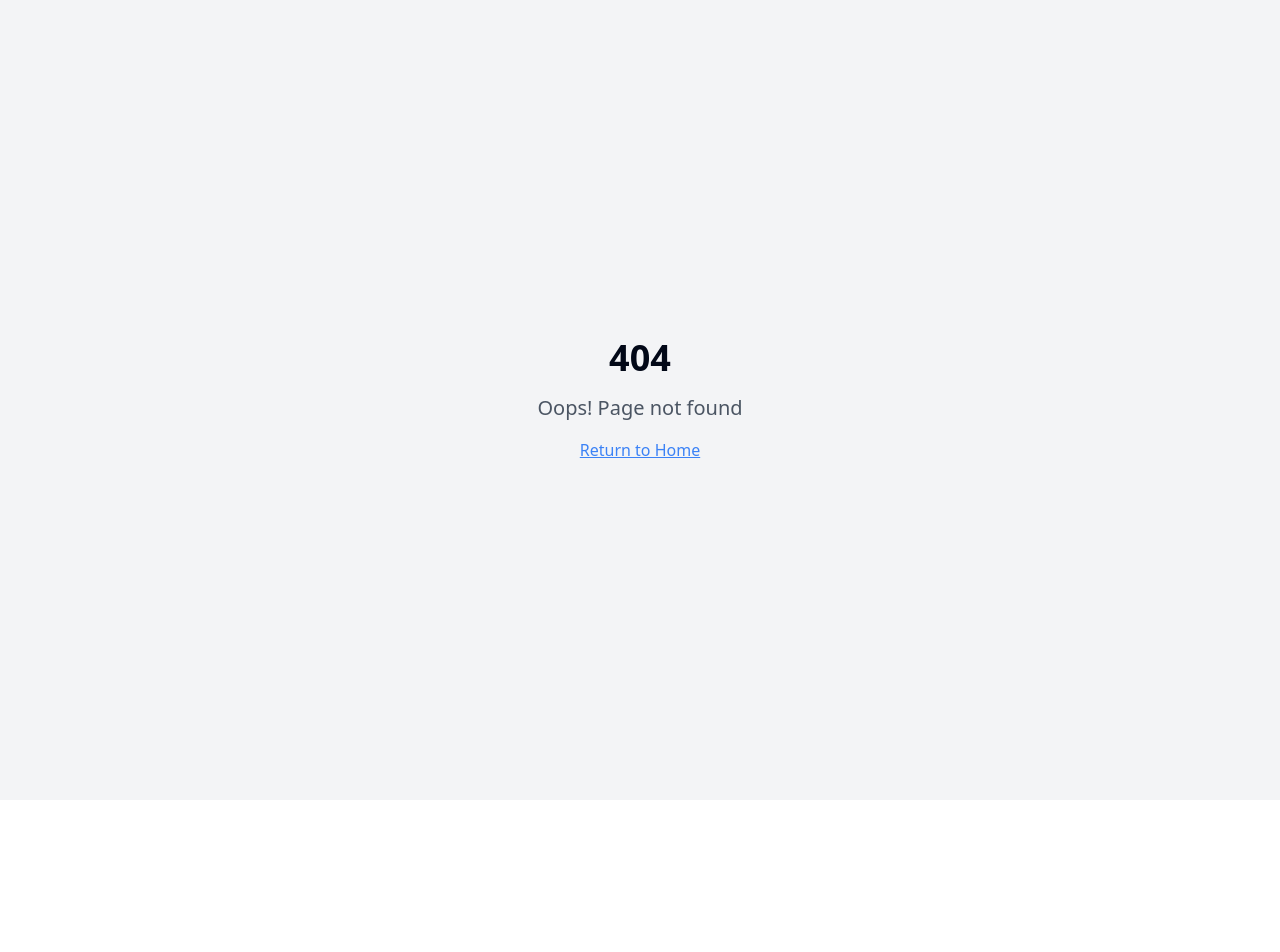
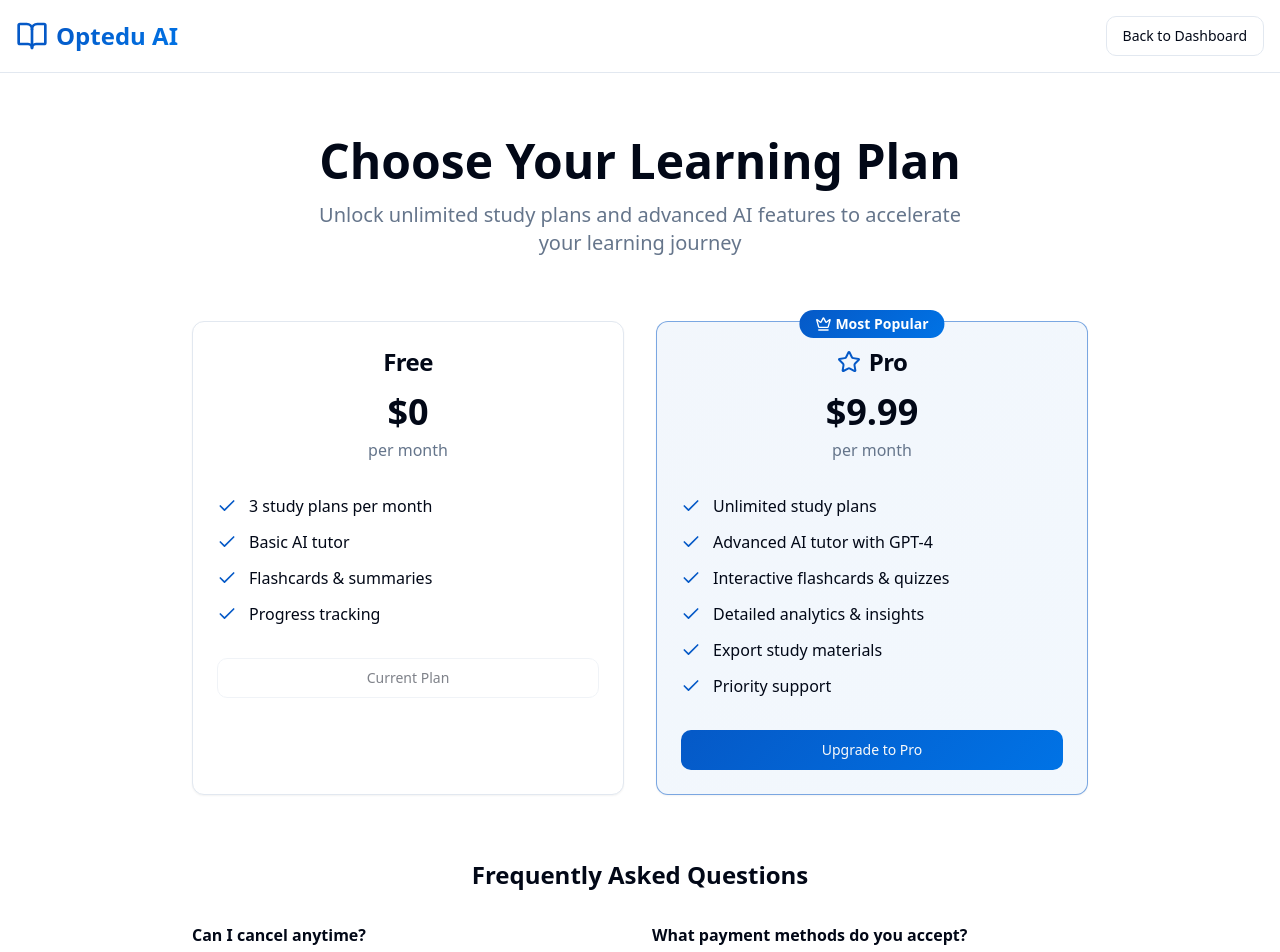
Before and after one commit to Olasty25/optedu-ai-tutor, a React (Vite) app: page /pricing in a window 1280 px wide. Before the commit this address had no page. Shown: the top 952 px of the page. Before the commit the page ends 800 px from the top, so only its background shows below. Built offline with nearby package versions, Linux system fonts and the light colour scheme.

Commit message:
Add pricing link and button

```diff
--- a/src/App.tsx
+++ b/src/App.tsx
@@ -10,6 +10,7 @@ import Preferences from "./pages/Preferences";
 import Dashboard from "./pages/Dashboard";
 import GeneratePlan from "./pages/GeneratePlan";
 import StudyModule from "./pages/StudyModule";
+import Pricing from "./pages/Pricing";
 import NotFound from "./pages/NotFound";
 
 const queryClient = new QueryClient();
@@ -27,6 +28,7 @@ const App = () => (
           <Route path="/preferences" element={<Preferences />} />
           <Route path="/dashboard" element={<Dashboard />} />
           <Route path="/generate-plan" element={<GeneratePlan />} />
+          <Route path="/pricing" element={<Pricing />} />
           <Route path="/study/:id" element={<StudyModule />} />
           {/* ADD ALL CUSTOM ROUTES ABOVE THE CATCH-ALL "*" ROUTE */}
           <Route path="*" element={<NotFound />} />
--- a/src/components/ui/navigation.tsx
+++ b/src/components/ui/navigation.tsx
@@ -14,6 +14,11 @@ export const Navigation = () => {
         </Link>
 
         <div className="flex items-center space-x-4">
+          <Link to="/pricing">
+            <Button variant="ghost" size="sm">
+              Pricing
+            </Button>
+          </Link>
           <Link to="/login">
             <Button variant="ghost" size="sm">
               <LogIn className="h-4 w-4 mr-2" />
--- a/src/pages/Dashboard.tsx
+++ b/src/pages/Dashboard.tsx
@@ -137,9 +137,11 @@ const Dashboard = () => {
 
           <div className="text-center">
             <p className="text-lg mb-4">{stats.freePlansLeft} free plans left.</p>
-            <Button variant="outline" size="lg" className="px-8">
-              Upgrade to Pro
-            </Button>
+            <Link to="/pricing">
+              <Button variant="outline" size="lg" className="px-8">
+                Upgrade to Pro
+              </Button>
+            </Link>
           </div>
         </div>
 
--- /dev/null
+++ b/src/pages/Pricing.tsx
@@ -0,0 +1,151 @@
+import { Button } from "@/components/ui/button";
+import { Card, CardContent, CardHeader, CardTitle } from "@/components/ui/card";
+import { BookOpen, Check, Star, Crown } from "lucide-react";
+import { Link } from "react-router-dom";
+
+const Pricing = () => {
+  return (
+    <div className="min-h-screen bg-background">
+      {/* Header */}
+      <header className="border-b border-border bg-white/50 backdrop-blur-sm sticky top-0 z-10">
+        <div className="container mx-auto px-4 py-4 flex items-center justify-between">
+          <Link to="/" className="flex items-center space-x-2">
+            <BookOpen className="h-8 w-8 text-primary" />
+            <span className="text-2xl font-bold bg-gradient-hero bg-clip-text text-transparent">
+              Optedu AI
+            </span>
+          </Link>
+
+          <div className="flex items-center space-x-4">
+            <Link to="/dashboard">
+              <Button variant="outline">
+                Back to Dashboard
+              </Button>
+            </Link>
+          </div>
+        </div>
+      </header>
+
+      <div className="container mx-auto px-4 py-16">
+        {/* Hero Section */}
+        <div className="text-center mb-16">
+          <h1 className="text-4xl md:text-5xl font-bold mb-4">
+            Choose Your Learning Plan
+          </h1>
+          <p className="text-xl text-muted-foreground mb-8 max-w-2xl mx-auto">
+            Unlock unlimited study plans and advanced AI features to accelerate your learning journey
+          </p>
+        </div>
+
+        {/* Pricing Cards */}
+        <div className="grid md:grid-cols-2 gap-8 max-w-4xl mx-auto">
+          {/* Free Plan */}
+          <Card className="relative">
+            <CardHeader className="text-center pb-2">
+              <CardTitle className="text-2xl mb-2">Free</CardTitle>
+              <div className="text-4xl font-bold">$0</div>
+              <p className="text-muted-foreground">per month</p>
+            </CardHeader>
+            <CardContent className="pt-6">
+              <ul className="space-y-3 mb-8">
+                <li className="flex items-center">
+                  <Check className="h-5 w-5 text-primary mr-3" />
+                  <span>3 study plans per month</span>
+                </li>
+                <li className="flex items-center">
+                  <Check className="h-5 w-5 text-primary mr-3" />
+                  <span>Basic AI tutor</span>
+                </li>
+                <li className="flex items-center">
+                  <Check className="h-5 w-5 text-primary mr-3" />
+                  <span>Flashcards & summaries</span>
+                </li>
+                <li className="flex items-center">
+                  <Check className="h-5 w-5 text-primary mr-3" />
+                  <span>Progress tracking</span>
+                </li>
+              </ul>
+              <Button variant="outline" className="w-full" disabled>
+                Current Plan
+              </Button>
+            </CardContent>
+          </Card>
+
+          {/* Pro Plan */}
+          <Card className="relative border-primary/50 bg-gradient-to-br from-primary/5 to-accent/5">
+            <div className="absolute -top-3 left-1/2 transform -translate-x-1/2">
+              <div className="bg-gradient-hero text-white px-4 py-1 rounded-full text-sm font-semibold flex items-center">
+                <Crown className="h-4 w-4 mr-1" />
+                Most Popular
+              </div>
+            </div>
+            <CardHeader className="text-center pb-2">
+              <CardTitle className="text-2xl mb-2 flex items-center justify-center">
+                <Star className="h-6 w-6 text-primary mr-2" />
+                Pro
+              </CardTitle>
+              <div className="text-4xl font-bold">$9.99</div>
+              <p className="text-muted-foreground">per month</p>
+            </CardHeader>
+            <CardContent className="pt-6">
+              <ul className="space-y-3 mb-8">
+                <li className="flex items-center">
+                  <Check className="h-5 w-5 text-primary mr-3" />
+                  <span>Unlimited study plans</span>
+                </li>
+                <li className="flex items-center">
+                  <Check className="h-5 w-5 text-primary mr-3" />
+                  <span>Advanced AI tutor with GPT-4</span>
+                </li>
+                <li className="flex items-center">
+                  <Check className="h-5 w-5 text-primary mr-3" />
+                  <span>Interactive flashcards & quizzes</span>
+                </li>
+                <li className="flex items-center">
+                  <Check className="h-5 w-5 text-primary mr-3" />
+                  <span>Detailed analytics & insights</span>
+                </li>
+                <li className="flex items-center">
+                  <Check className="h-5 w-5 text-primary mr-3" />
+                  <span>Export study materials</span>
+                </li>
+                <li className="flex items-center">
+                  <Check className="h-5 w-5 text-primary mr-3" />
+                  <span>Priority support</span>
+                </li>
+              </ul>
+              <Button className="w-full bg-gradient-hero hover:opacity-90 transition-opacity">
+                Upgrade to Pro
+              </Button>
+            </CardContent>
+          </Card>
+        </div>
+
+        {/* FAQ Section */}
+        <div className="mt-16 text-center">
+          <h2 className="text-2xl font-bold mb-8">Frequently Asked Questions</h2>
+          <div className="grid md:grid-cols-2 gap-6 max-w-4xl mx-auto text-left">
+            <div>
+              <h3 className="font-semibold mb-2">Can I cancel anytime?</h3>
+              <p className="text-muted-foreground">Yes, you can cancel your subscription at any time. No long-term contracts.</p>
+            </div>
+            <div>
+              <h3 className="font-semibold mb-2">What payment methods do you accept?</h3>
+              <p className="text-muted-foreground">We accept all major credit cards and PayPal for your convenience.</p>
+            </div>
+            <div>
+              <h3 className="font-semibold mb-2">Is there a free trial?</h3>
+              <p className="text-muted-foreground">Yes, Pro features include a 7-day free trial when you first upgrade.</p>
+            </div>
+            <div>
+              <h3 className="font-semibold mb-2">Do you offer student discounts?</h3>
+              <p className="text-muted-foreground">Yes! Contact us with your student ID for a 50% discount on Pro plans.</p>
+            </div>
+          </div>
+        </div>
+      </div>
+    </div>
+  );
+};
+
+export default Pricing;
```
